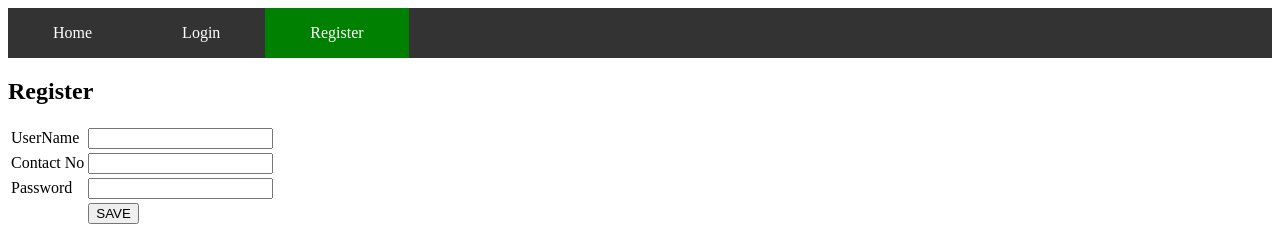
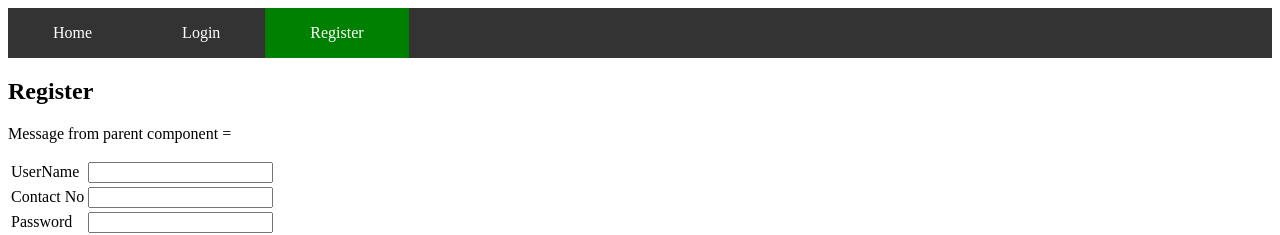
Before and after one commit to SreeMahalaxmiGudipati/AngularObservableLR, an Angular app: page /parent/register in a window 1280 px wide. Shown: the top 235 px of the page. Built offline with nearby package versions, Linux system fonts and the light colour scheme; no server answers.

Commit message:
displaying msg received from parent componnet

```diff
--- a/src/app/register/register.component.html
+++ b/src/app/register/register.component.html
@@ -1,6 +1,8 @@
 <div class="register-container">
     <h2>Register</h2>
     <p class="text-center fs-3" [ngClass]="isAccountCreated ? 'text-success pb-1' : 'text-danger pb-1'" >{{displayMsg}}</p>
+
+   <p>Message from parent component = {{recievingdataToRegister}}</p>
 
     <form [formGroup]="registerForm" (ngSubmit)=" save()">
         <table>
```
